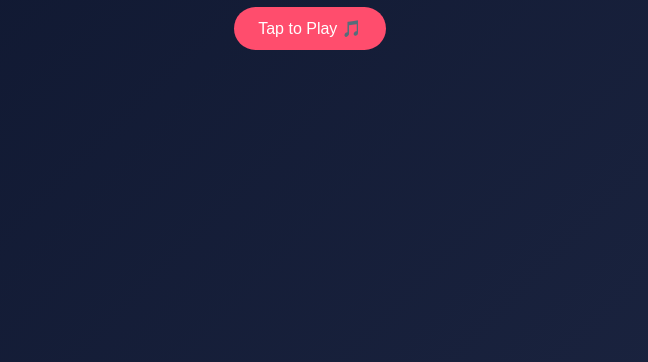
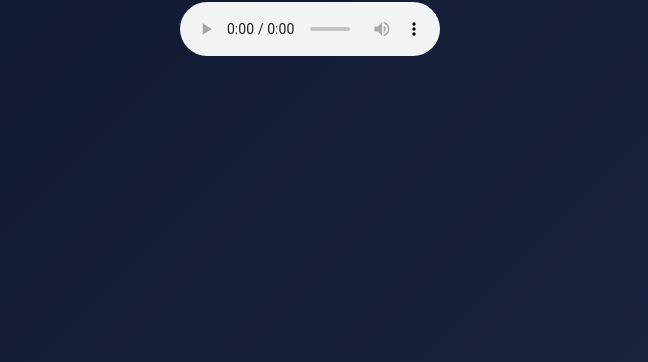
Before and after one commit to Pushkala22-raha/note-preview, a plain HTML site: page index.html in a window 1280 px wide. Shown: the part 454-816 px from the top of the page, without its empty margins (330-978 px from the left). Drawn offline with Linux system fonts and the light colour scheme.

Commit message:
Update index.html

```diff
--- a/index.html
+++ b/index.html
@@ -7,7 +7,7 @@
 body{
   background: linear-gradient(135deg,#0b132b,#1c2541);
   color:white;
-  font-family: 'Segoe UI', sans-serif;
+  font-family:'Segoe UI', sans-serif;
   display:flex;
   justify-content:center;
   align-items:center;
@@ -16,16 +16,10 @@ body{
 }
 h1{
   font-size:2.4em;
-  margin-bottom:20px;
+  margin-bottom:25px;
 }
-button{
-  background:#ff4d6d;
-  border:none;
-  padding:12px 24px;
-  color:white;
-  font-size:16px;
-  border-radius:30px;
-  cursor:pointer;
+audio{
+  width:260px;
 }
 </style>
 </head>
@@ -37,19 +31,12 @@ button{
     Aswin Raghavendraa RV!!! ❤️
   </h1>
 
-  <button onclick="playMusic()">Tap to Play 🎵</button>
+  <!-- THIS WILL ALWAYS WORK -->
+  <audio controls loop>
+    <source src="adhento-bgm.mp3" type="audio/mpeg">
+    Your browser does not support audio.
+  </audio>
 </div>
-
-<audio id="bgm" loop preload="auto">
-  <source src="adhento-bgm.mp3" type="audio/mpeg">
-</audio>
-
-<script>
-function playMusic(){
-  const audio = document.getElementById("bgm");
-  audio.play();
-}
-</script>
 
 </body>
 </html>
```
